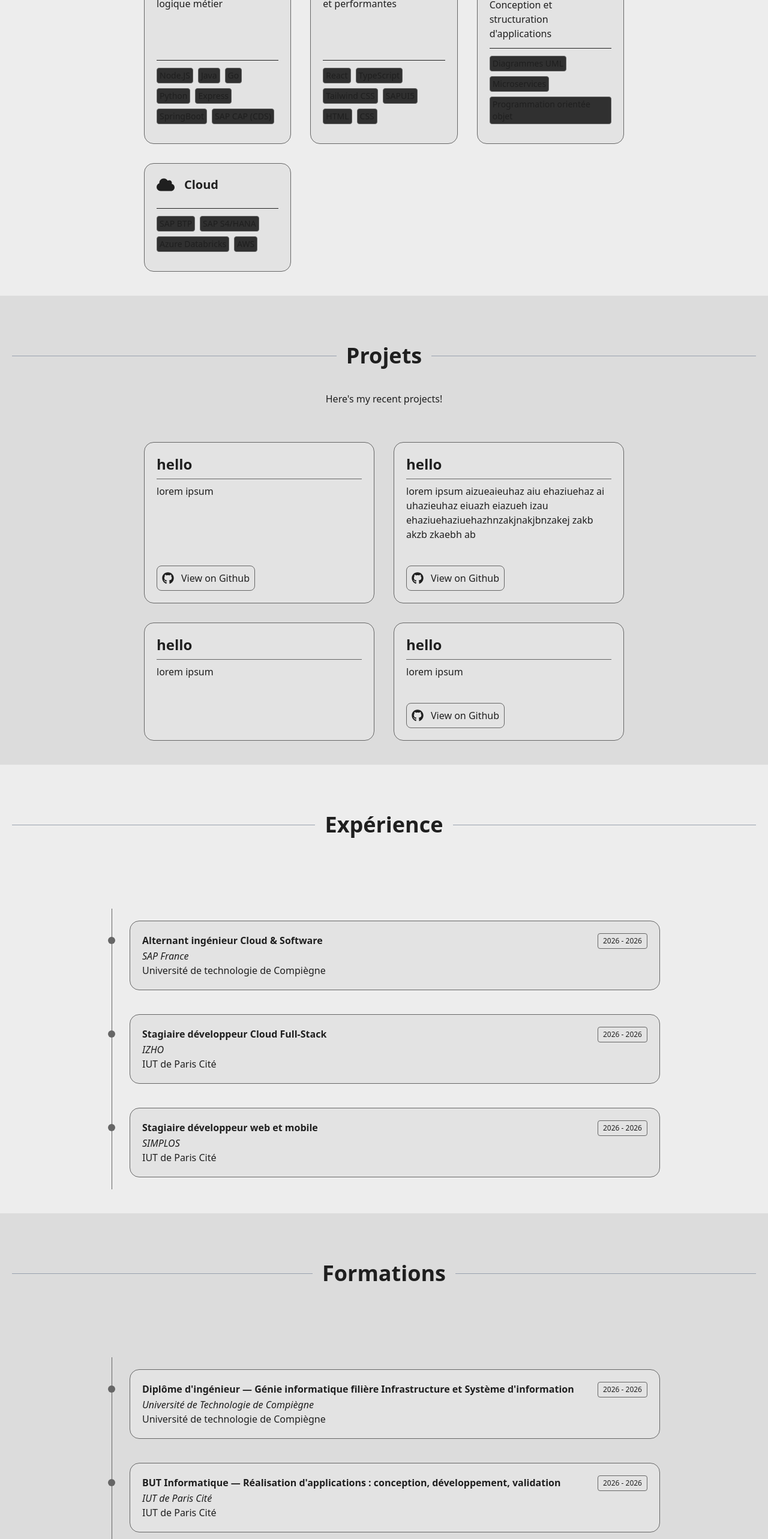
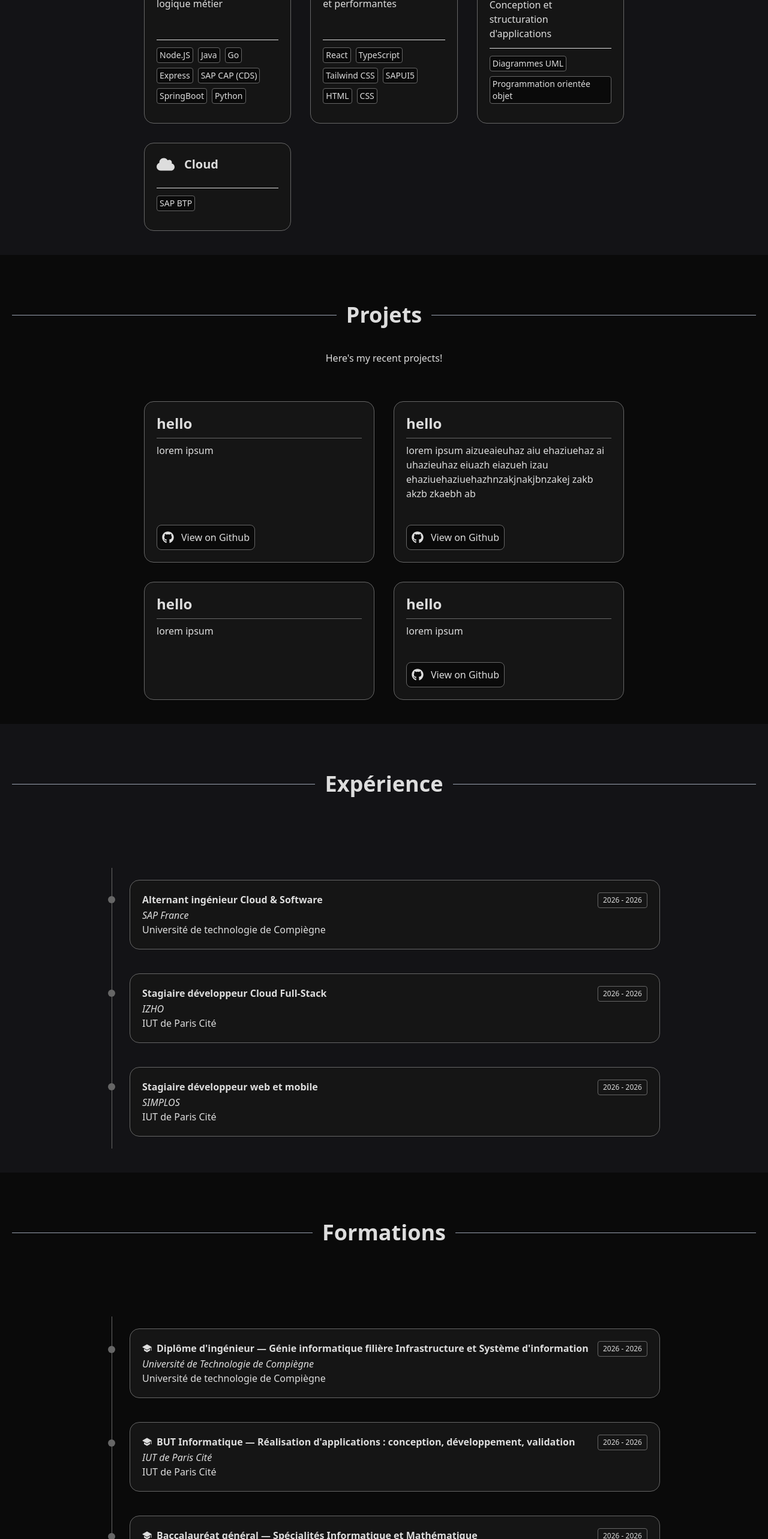
Before and after one commit to Ouistitive/portfolio, a React (Vite) app: page / in a window 1280 px wide. Shown: the part 1053-3619 px from the top of the page at 60% size. Built offline with nearby package versions, Linux system fonts and the light colour scheme.

Commit message:
adjustments

```diff
--- a/src/components/business/GithubBadge.tsx
+++ b/src/components/business/GithubBadge.tsx
@@ -4,7 +4,7 @@
 	return (
 		<button
 			type="button"
-			className="flex cursor-pointer items-center gap-3 rounded-lg border border-border p-2"
+			className="flex cursor-pointer items-center gap-3 rounded-lg border border-border bg-bg-tags p-2"
 		>
 			<FaGithub size={20} />
 			<p>View on Github</p>
--- a/src/components/generics/Timeline.tsx
+++ b/src/components/generics/Timeline.tsx
@@ -1,21 +1,36 @@
+import type { IconType } from "react-icons";
 import type { TimelineItemProps } from "../../types/TimelineItem";
 import { Card } from "./Card";
 
 interface TimelineProps {
+	Icon: IconType;
 	timelineItems: TimelineItemProps[];
 }
 
+interface TimelineItemExtraProps {
+	Icon?: IconType;
+	from: Date;
+	to: Date;
+	title: string;
+	subtitle: string;
+	description: string;
+}
+
 function TimelineItem({
+	Icon,
 	from,
 	to,
 	title,
 	subtitle,
 	description,
-}: TimelineItemProps) {
+}: TimelineItemExtraProps) {
 	return (
 		<Card>
 			<div className="flex items-start justify-between">
-				<p className="font-bold">{title}</p>
+				<div className="flex items-center gap-2">
+					{Icon ? <Icon /> : null}
+					<p className="font-bold">{title}</p>
+				</div>
 				<div className="rounded border border-border px-2 py-1 text-xs">
 					<p>
 						{from.getFullYear()} - {to.getFullYear()}
@@ -28,7 +43,7 @@
 	);
 }
 
-export function Timeline({ timelineItems }: TimelineProps) {
+export function Timeline({ Icon, timelineItems }: TimelineProps) {
 	return (
 		<section className="flex justify-center pt-20">
 			<div className="w-230">
@@ -52,6 +67,7 @@
 							</div>
 
 							<TimelineItem
+								Icon={Icon}
 								from={item.from}
 								to={item.to}
 								title={item.title}
--- a/src/components/sections/SchoolSection.tsx
+++ b/src/components/sections/SchoolSection.tsx
@@ -1,3 +1,4 @@
+import { IoSchool } from "react-icons/io5";
 import type { TimelineItemProps } from "../../types/TimelineItem";
 import { Timeline } from "../generics/Timeline";
 
@@ -22,11 +23,11 @@
 		{
 			from: new Date(),
 			to: new Date(),
-			title: "Baccalauréat générale — Spécialités Informatique et Mathématique",
+			title: "Baccalauréat général — Spécialités Informatique et Mathématique",
 			subtitle: "Lycée Rosa Parks",
 			description: "IUT de Paris Cité",
 		},
 	];
 
-	return <Timeline timelineItems={schoolHistory} />;
+	return <Timeline Icon={IoSchool} timelineItems={schoolHistory} />;
 }
--- a/src/components/sections/SkillsSection.tsx
+++ b/src/components/sections/SkillsSection.tsx
@@ -12,10 +12,10 @@
 				"Node.JS",
 				"Java",
 				"Go",
+				"Express",
+				"SAP CAP (CDS)",
+				"SpringBoot",
 				"Python",
-				"Express",
-				"SpringBoot",
-				"SAP CAP (CDS)",
 			],
 		},
 		{
@@ -28,13 +28,13 @@
 			Icon: MdSchema,
 			title: "Architecture applicative",
 			description: "Conception et structuration d'applications",
-			tags: ["Diagrammes UML", "Microservices", "Programmation orientée objet"],
+			tags: ["Diagrammes UML", "Programmation orientée objet"],
 		},
 		{
 			Icon: FaCloud,
 			title: "Cloud",
 			description: "",
-			tags: ["SAP BTP", "SAP S4/HANA", "Azure Databricks", "AWS"],
+			tags: ["SAP BTP"],
 		},
 	];
 
--- a/src/styles/App.css
+++ b/src/styles/App.css
@@ -3,13 +3,13 @@
 @custom-variant dark (&:where(.dark, .dark *));
 
 @theme {
-	--color-bg: #131316;
-	--color-bg-surface: #0a0a0a;
-	--color-bg-highlight: #151515;
-	--color-bg-tags: #303030;
+	--color-bg: #ededed;
+	--color-bg-surface: #dcdcdc;
+	--color-bg-highlight: #e3e3e3;
+	--color-bg-tags: #e0e0e0;
 
 	--color-border: #666;
-	--color-text: #ddd;
+	--color-text: #1f1f1f;
 	--color-text-subtitle: #777;
 }
 
@@ -29,13 +29,13 @@
 }
 
 .dark {
-	--color-bg: #ededed;
-	--color-bg-surface: #dcdcdc;
-	--color-bg-highlight: #e3e3e3;
-	--color-bg-tags: #303030;
+	--color-bg: #131316;
+	--color-bg-surface: #0a0a0a;
+	--color-bg-highlight: #151515;
+	--color-bg-tags: #0a0a0a;
 
 	--color-border: #666;
-	--color-text: #1f1f1f;
+	--color-text: #ddd;
 	--color-text-subtitle: #777;
 }
 
```
